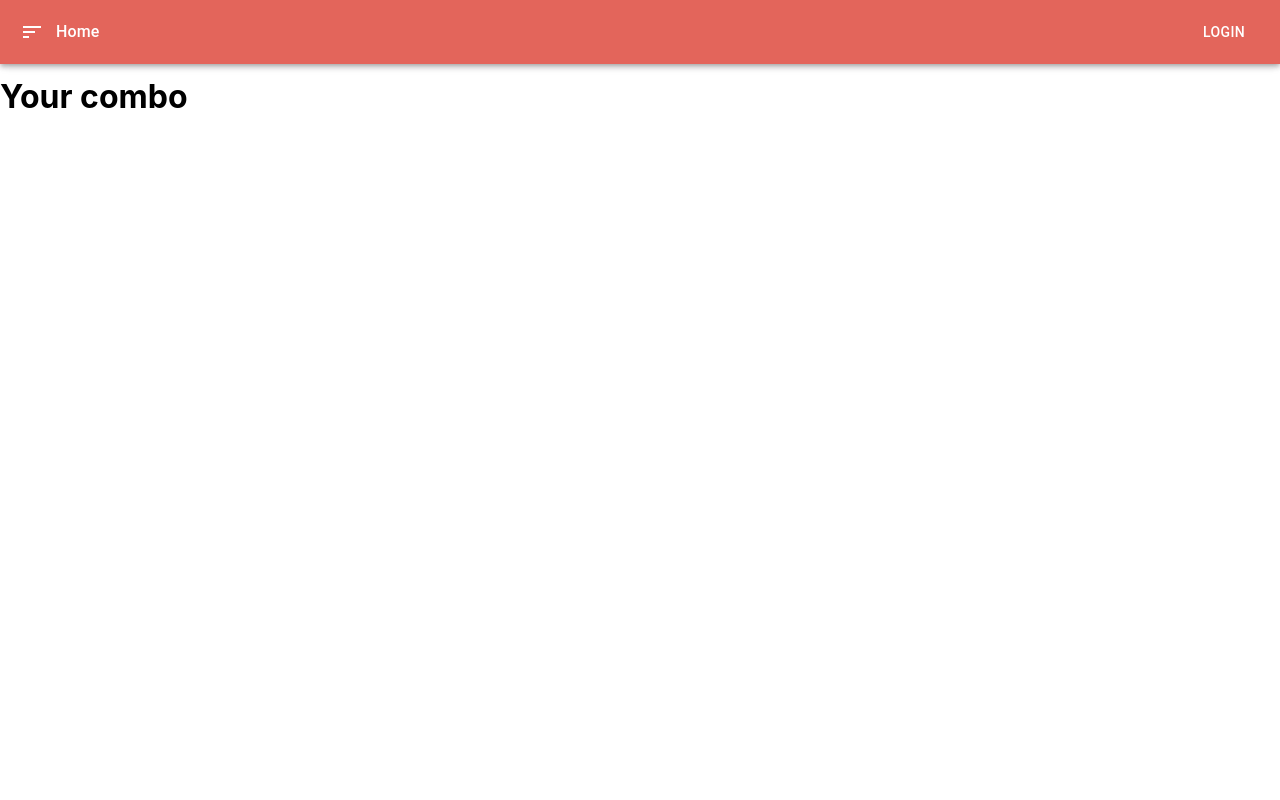
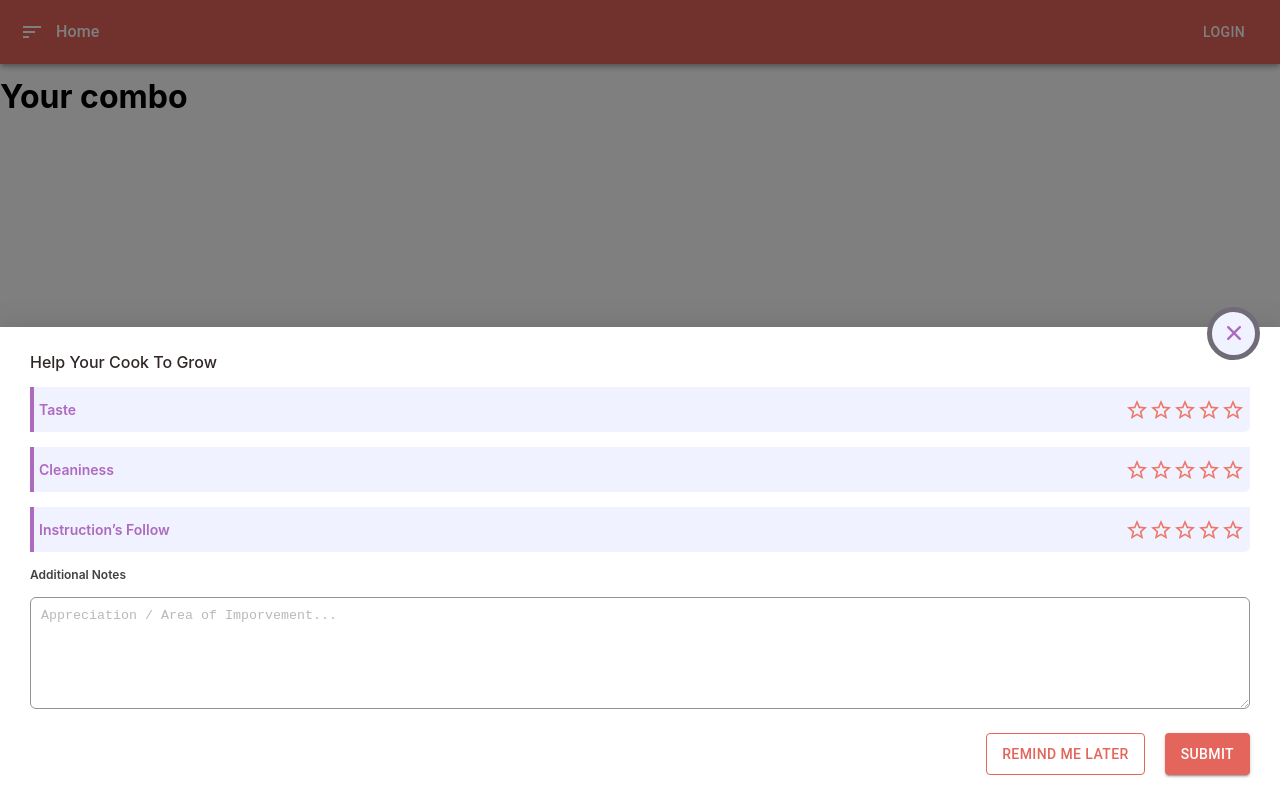
Before and after one commit to anshultanwani/Saab, a React (Create React App) app: page /editcombo in a window 1280 px wide. Built offline with nearby package versions, Linux system fonts and the light colour scheme.

Commit message:
Feedback drawer without cookie

```diff
--- a/src/App.js
+++ b/src/App.js
@@ -1,6 +1,6 @@
 import React, { useEffect } from 'react';
 import './App.css';
-import { setInitialData } from './actions/index';
+import { setInitialData, toggleFeedback } from './actions/index';
 import { connect } from 'react-redux';
 import HomePage from './pages/HomePage';
 import ComboPage from './pages/ComboPage';
@@ -15,6 +15,7 @@ import {
 import data from './assets/data/data.json';
 import LoginHome from './pages/LoginHome';
 import RegisterUser from './pages/RegisterUser';
+import FeedBackDrawer from './common/FeedBackDrawer';
 
 
 function App(props) {
@@ -35,6 +36,7 @@ function App(props) {
           <Route exact path='/signup' component={RegisterUser}></Route>
           <Route exact path='/editcombo' component={ComboPage}></Route>
         </Switch>
+        <FeedBackDrawer open={props.showFeedback} onClose={() => props.toggleFeedback({show: false})} />
       </div>
     </Router>
   );
@@ -42,8 +44,9 @@ function App(props) {
 
 const mapStateToProps = state => {
   return {
-    suggestions: state.foodData.suggestions
+    suggestions: state.foodData.suggestions,
+    showFeedback: state.session.showFeedback
   }
 };
 
-export default connect(mapStateToProps,{setInitialData})(App);
+export default connect(mapStateToProps,{setInitialData,toggleFeedback})(App);
--- a/src/actions/index.js
+++ b/src/actions/index.js
@@ -7,3 +7,8 @@ export const updateCountry = payload => ({
     type: 'UPDATE_COUNTRY',
     payload
 });
+
+export const toggleFeedback = payload => ({
+    type: 'TOGGLE_FEEDBACK',
+    payload
+})
--- /dev/null
+++ b/src/common/FeedBackDrawer.jsx
@@ -0,0 +1,82 @@
+import React, { useState } from 'react';
+import { Button, Drawer, Rating, TextareaAutosize } from '@mui/material';
+import {ReactComponent as Ellipse} from '../assets/images/Ellipse.svg';
+import {ReactComponent as Cross} from '../assets/images/Vector.svg';
+import './feedback.scss';
+
+const FeedBackDrawer = props => {
+    const [infoData,updateInfo] = useState({
+        taste: '',
+        cleaniness: '',
+        instruction: '',
+        notes: '',
+    })
+
+    const handleChange = (value,key) => {
+        let data = {...infoData};
+        data[key] = value;
+        updateInfo(data);
+    }
+
+    const onSubmit = () => {
+        console.table(infoData);
+        props.onClose();
+    }
+
+    const RatingBox = info => {
+        return (
+        <div className='rating-box'>
+            <label className='box-label'>{info.label}</label>
+            <Rating
+                className='custom-rating'
+                value={info.value}
+                onChange={(event, newValue) => {
+                    handleChange(newValue,info.nodeKey)
+                }}
+            />
+        </div>
+        )
+    }
+    return (
+        <Drawer
+            anchor='bottom'
+            open={props.open}
+            PaperProps={{className: 'drawer'}}
+        >
+            <div className='feedback'>
+                <Ellipse className='elipse' onClick={() => props.onClose()}/>
+                <Cross className='cross' onClick={() => props.onClose()}/>
+                <div className='label-txt'>Help Your Cook To Grow</div>
+                <div className='holder'>
+                    <RatingBox label={'Taste'} value={infoData.taste} nodeKey={'taste'} />
+                    <RatingBox label={'Cleaniness'} value={infoData.cleaniness} nodeKey={'cleaniness'} />
+                    <RatingBox label={'Instruction’s Follow'} value={infoData.instruction} nodeKey={'instruction'} />
+                    <div className='info-txt'>Additional Notes</div>
+                    <TextareaAutosize
+                         className="note-field"
+                         minRows={6}
+                         maxRows={6}
+                         placeholder='Appreciation / Area of Imporvement...'
+                         onChange={(e) => handleChange(e.target.value,'notes')}
+                    />
+                    <div className='btn-holder'>
+                        <Button
+                            className={'btn-later'}
+                            variant="outlined"
+                            children="REMIND ME LATER"
+                            onClick={props.onClose}
+                        />
+                        <Button
+                            className={'btn-submit'}
+                            variant="contained"
+                            onClick={onSubmit}
+                            children="SUBMIT"
+                        />
+                    </div>
+                </div>
+            </div>
+        </Drawer>
+    );
+};
+
+export default FeedBackDrawer;
--- /dev/null
+++ b/src/common/feedback.scss
@@ -0,0 +1,89 @@
+.feedback {
+
+    .elipse {
+        position: absolute;
+        right: 20px;
+        top: -20px;
+    }
+    .cross {
+        position: absolute;
+        right: 39px;
+        top: -1px;
+    }
+    .label-txt {
+        color: #2F2726;
+        font-size: 1rem;
+        font-weight: 500;
+    }
+    .holder {
+        margin-top: 15px;
+
+        .info-txt {
+            margin: 15px 0 15px 0;
+            color: #414141;
+            font-size: 0.75rem;
+            font-weight: 600;
+        }
+
+        .note-field {
+            margin: unset;
+            height: 90px;
+            width: 100%;
+            padding: 10px;
+            box-sizing: border-box;
+            outline: none;
+            border: 0.5px solid #292929;
+            border-radius: 6px;
+            opacity: 0.5;
+        }
+
+        .btn-holder {
+            margin-top: 20px;
+            display: flex;
+            justify-content: flex-end;
+
+            .btn-submit {
+                background: #E3655B;
+                height: 42px;
+            }
+            .btn-later {
+                color: #E3655B;
+                height: 42px;
+                border-color: #E3655B;
+                margin-right: 20px;
+            }
+        }
+    }
+}
+
+.drawer {
+    overflow-y: unset !important;
+    padding: 25px 30px;
+}
+
+// if require will remove in order to create separate component
+
+.rating-box {
+    display: flex;
+    align-items: center;
+    justify-content: space-between;
+    padding: 0 5px;
+    height: 45px;
+    width: 100%;
+    color: #AD6ABE;
+    font-weight: 600;
+    font-size: 0.875rem;
+    background: #F0F2FF;
+    border-radius: 0px 0px 6px 0px;
+    border-left: 4px solid #AC6ABF;
+    margin-bottom: 15px;
+    box-sizing: border-box;
+
+    .custom-rating {
+        color: #ED7768;
+
+        span {
+            color: #ED7768;
+        }
+    }
+}
--- a/src/reducers/session.js
+++ b/src/reducers/session.js
@@ -1,6 +1,7 @@
 const initialState = {
     loggedUser: {},
-    isLoggedIn: false
+    isLoggedIn: false,
+    showFeedback: true
 }
 
 export default (state = initialState, action) => {
@@ -11,6 +12,12 @@ export default (state = initialState, action) => {
                 ...action.payload
             }
         }
+        case 'TOGGLE_FEEDBACK': {
+            return {
+                ...state,
+                showFeedback: action.payload.show
+            }
+        }
         default: {
             return state;
         }
```
Also changed, not shown: src/assets/images/Ellipse.svg (added), src/assets/images/Vector.svg (added).
